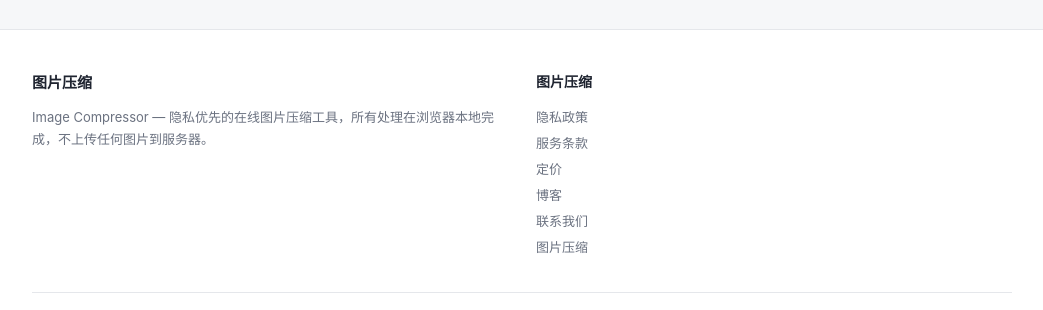
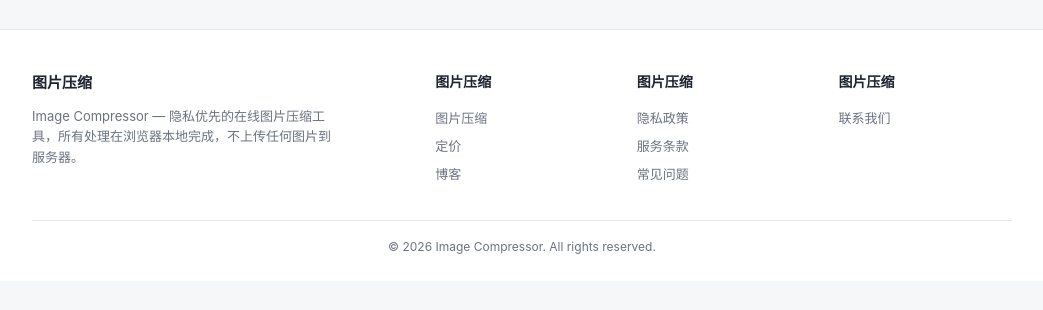
Before and after one commit to 863683348/image-compressor-saas, a Next.js app: page / in a window 1280 px wide. Shown: the part 835-1145 px from the top of the page, without its empty margins (118-1161 px from the left). After the commit the page ends 1116 px from the top, so only its background shows below. Built offline with nearby package versions, Linux system fonts and the light colour scheme; no server answers.

Commit message:
Update src/components/Footer.tsx

```diff
--- a/src/components/Footer.tsx
+++ b/src/components/Footer.tsx
@@ -11,13 +11,29 @@ const s = (lang: string, key: string): string => {
 export default function Footer() {
   const { lang } = useLang();
 
-  const links = [
+  const columns = [
+    {
+      title: "brand",
+      links: [
+        { href: "/", key: "brand" },
+        { href: "/pricing", key: "pricing" },
+        { href: "/blog", key: "footerBlog" },
+      ],
+    },
+    {
+      title: "brand",
+      links: [
         { href: "/privacy", key: "footerPrivacy" },
         { href: "/terms", key: "footerTerms" },
-    { href: "/pricing", key: "pricing" },
-    { href: "/blog", key: "footerBlog" },
+        { href: "/faq", key: "footerFaq" },
+      ],
+    },
+    {
+      title: "brand",
+      links: [
         { href: "/contact", key: "footerContact" },
-    { href: "/", key: "brand" },
+      ],
+    },
   ];
 
   return (
@@ -29,28 +45,34 @@ export default function Footer() {
     }}>
       <div style={{ maxWidth: 980, margin: "0 auto" }}>
         <div style={{
-          display: "grid", gridTemplateColumns: "repeat(auto-fit, minmax(160px, 1fr))",
+          display: "grid", gridTemplateColumns: "repeat(auto-fit, minmax(140px, 1fr))",
           gap: 28, marginBottom: 32,
         }}>
-          <div>
+          {/* Brand column */}
+          <div style={{ gridColumn: "span 2" }}>
             <div style={{ fontWeight: 700, color: "var(--text, #1f2430)", marginBottom: 10, fontSize: 15 }}>
               {s(lang, "brand")}
             </div>
-            <p style={{ margin: 0 }}>{s(lang, "footerDesc")}</p>
+            <p style={{ margin: 0, maxWidth: 300, lineHeight: 1.6 }}>{s(lang, "footerDesc")}</p>
           </div>
-          <div>
+          {/* Link columns */}
+          {columns.map((col, ci) => (
+            <div key={ci}>
               <div style={{ fontWeight: 600, color: "var(--text, #1f2430)", marginBottom: 10, fontSize: 14 }}>
                 {s(lang, "brand")}
               </div>
-            {links.map(l => (
-              <div key={l.href}>
-                <a href={l.href} style={{ color: "var(--muted, #6b7280)", textDecoration: "none", display: "inline-block", padding: "2px 0" }}
+              {col.links.map((link, li) => (
+                <div key={li}>
+                  <a
+                    href={link.href}
+                    style={{ color: "var(--muted, #6b7280)", textDecoration: "none", display: "inline-block", padding: "3px 0", transition: "color .15s" }}
                     onMouseEnter={e => (e.target as HTMLElement).style.color = "var(--primary, #4f46e5)"}
                     onMouseLeave={e => (e.target as HTMLElement).style.color = "var(--muted, #6b7280)"}
-                >{s(lang, l.key)}</a>
+                  >{s(lang, link.key)}</a>
                 </div>
               ))}
             </div>
+          ))}
         </div>
         <div style={{ borderTop: "1px solid var(--border, #e5e7eb)", paddingTop: 16, textAlign: "center", fontSize: 12 }}>
           {s(lang, "footerRights")}
```
Lines whose indentation alone changed are shown as unchanged.
